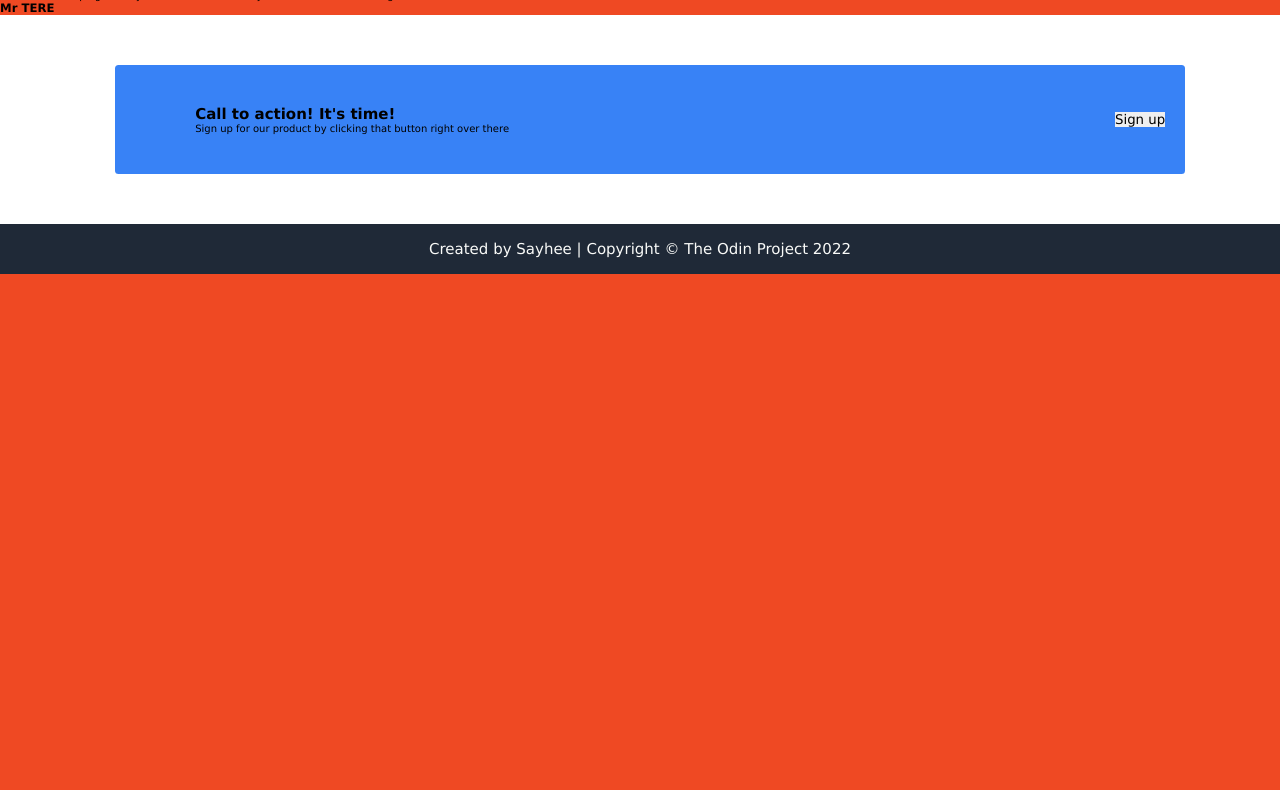
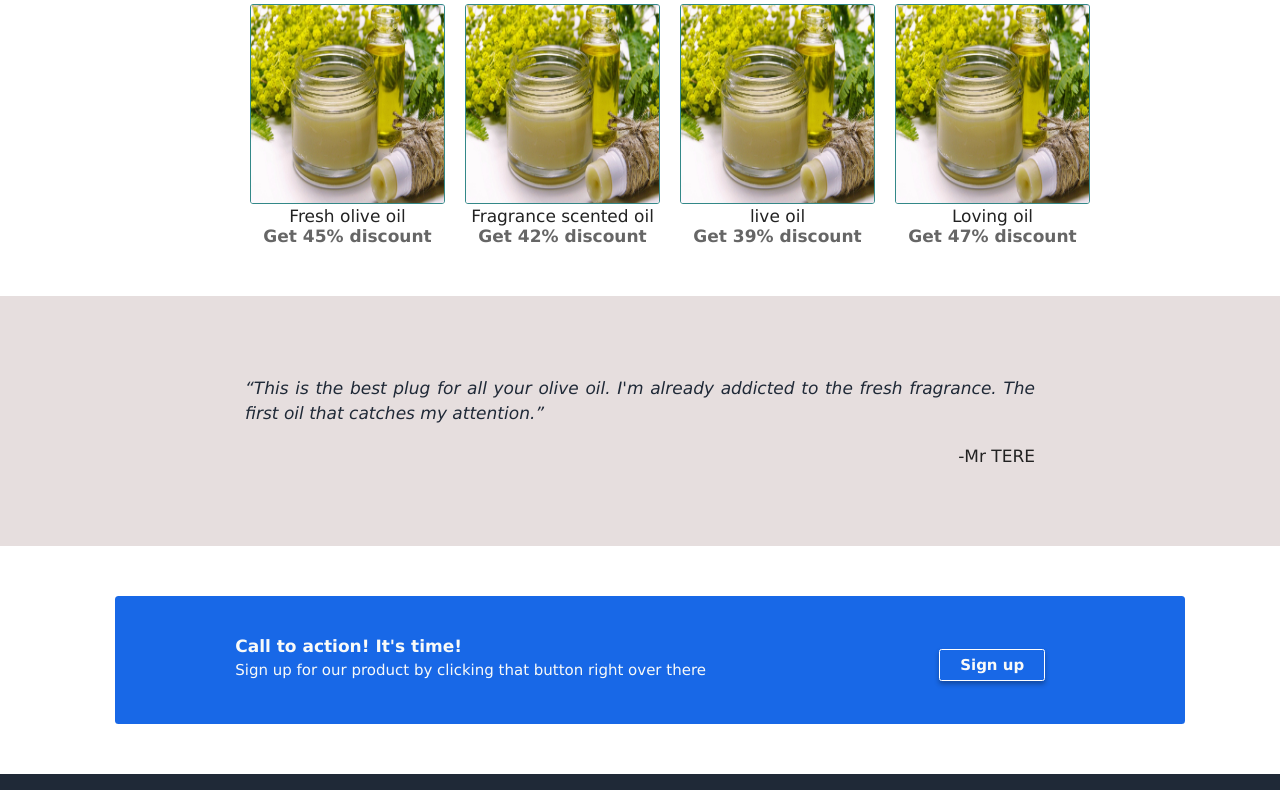
Before and after one commit to Sekeza/Landing-page, a plain HTML site: page index.html in a window 1280 px wide. Shown: the part 538-1328 px from the top of the page. Before the commit the page ends 812 px from the top, so only its background shows below. Drawn offline with Linux system fonts and the light colour scheme.

Commit message:
Styled the product section, quote section, and signup area

```diff
--- a/css/styles.css
+++ b/css/styles.css
@@ -17,9 +17,23 @@ html {
 }
 
 body {
-    background: #ef4923;
+    /* background: #ef4923; */
+    background-color: #fff;
 }
 
+.btn {
+    display: inline-block;
+    margin-top: 1rem;
+    padding: 0.8rem 2rem;
+    font-size: 1.5rem;
+    background-color: none;
+    /* background-color: #0b51c2; */
+    color: #fff;
+    font-weight: bold;
+    border-radius: 0.25rem;
+    box-shadow: 0 0.3rem 0.5rem rgba(0, 0, 0, 0.3);
+    cursor: pointer;
+}
 .hero {
     background-color: #1f2937;
     padding: 0rem 9%;
@@ -35,15 +49,19 @@ body {
 }
 
 .hero .header-1 a {
-    font-size: 1.5rem;
+    font-size: 1.7rem;
     color: #f9faf8;
     font-weight: bold;
 }
 
 .hero .header-1 nav a {
-    font-size: 1.125rem;
+    font-size: 1.5rem;
     color: #e5e7eb;
     padding-right: 2rem;
+}
+
+.hero .header-1 nav a:hover {
+    color: #ef4923;
 }
 
 .hero .header-2 {
@@ -74,16 +92,12 @@ body {
 }
 
 .hero .header-2 .content button {
-    display: inline-block;
-    margin-top: 1rem;
-    padding: 0.8rem 2rem;
-    font-size: 1.5rem;
-    background-color: #3882f6;
-    color: #fff;
-    font-weight: bold;
-    border-radius: 0.25rem;
-    box-shadow: 0 0.3rem 0.5rem rgba(0, 0, 0, 0.3);
     cursor: pointer;
+    background-color: #1868e7;
+}
+
+.hero .header-2 .content button:hover {
+   background-color: #ef4923;
 }
 
 .hero .header-2 .image {
@@ -97,6 +111,79 @@ body {
     padding-right: 2rem;
 }
 
+.product {
+    padding: 5rem 9%;
+}
+
+.product h2 {
+    text-align: center;
+    font-size: 3.5rem;
+    color: #000;
+    padding: 2rem 0;
+}
+
+.product h2 span {
+    color: #ef4923;
+}
+
+.product .item-container {
+    display: grid;
+    grid-template-columns: repeat(auto-fit, minmax(18rem, 1fr));
+    gap: 2rem;
+    width: 90rem;
+    padding-left: 6rem;
+    margin: auto;
+}
+
+.product .item-container .item {
+    text-align: center;
+}
+.product .item-container .item  img {
+    height: 20rem;
+    width: 100%;
+    border: 0.1rem solid #388;
+    border-radius: 0.3rem;
+}
+
+.product .item-container .item span {
+    font-size: 1.7rem;
+    color: #222;
+    padding: 3rem 0;
+}
+
+.product .item-container .item h3 {
+    font-size: 1.7rem;
+    color: #666;
+}
+
+.quote {
+    background-color: rgb(230, 222, 222);
+    padding: 5rem 9%;
+}
+
+.quote div {
+   width: 81rem;
+   margin: auto;
+   padding: 3rem 1rem;
+   text-align: justify;
+}
+
+.quote div q {
+    font-size: 1.7rem;
+    color: #1f2937;
+    font-style: italic;
+    line-height: 2.5rem;
+    padding: 2rem 0;
+}
+
+.quote div h3 {
+    font-size: 1.7rem;
+    color: #222;
+    font-weight: lighter;
+    padding-top: 2rem;
+    text-align: right;
+}
+
 .sign-up {
     background-color: #fff;
     padding: 5rem 9%;
@@ -108,15 +195,42 @@ body {
     justify-content: space-between;
     width: 107rem;
     padding: 2rem;
-    background-color: #3882f6;
+    padding: 2rem 7rem;
+    background-color: #1868e7;
     border-radius: 0.35rem;
     margin: auto;
 }
 
 .sign-up .box-container .box {
-    padding: 2rem 6rem;
+    padding: 2rem 5rem;
+}
+
+.sign-up .box-container .box h2 {
+    font-size: 1.7rem;
+    color: #f9faf8;
 
 }
+
+.sign-up .box-container .box p {
+    font-size: 1.5rem;
+    color: #f9faf8;
+    line-height: 0.8rem;
+    padding: 1rem 0;
+}
+
+.sign-up .box-container .btn {
+    font-size: 1.5rem;
+    color: #f9faf8;
+    line-height: 1rem;
+    padding: 1rem 2rem;
+    background-color: #1868e7;
+    margin-right: 7rem;
+    border: 0.05rem solid #fff;
+}
+
+.sign-up .box-container .btn:hover {
+    background-color: #ef4923;
+ }
 
 
 .footer {
--- a/index.html
+++ b/index.html
@@ -22,7 +22,7 @@
             <div class="content">
                 <h1>This website is awesome</h1>
                 <p>This website has some subtext that goes here under the main title. It's a smalller font and the color is lower</p>
-                <button type="submit">Sign up</button>
+                <button type="submit" class="btn">Sign up</button>
             </div>
             <div class="image">
                 <img src="./images/img-oil1.jpg" alt="olive oil ">
@@ -31,33 +31,35 @@
     </header>
 
     <section class="product" id="product">
-        <h2> Our Featured <span>Products</span> </h2>
+        <h2> Our <span>Featured</span> Products </h2>
         <div class="item-container">
             <div class="item">
-                <img src="" alt="">
+                <img src="./images/img-oil1.jpg" alt="">
                 <span>Fresh olive oil</span>
                 <h3>Get 45% discount</h3>
             </div>
             <div class="item">
-                <img src="" alt="">
+                <img src="./images/img-oil1.jpg" alt="">
                 <span>Fragrance scented oil</span>
                 <h3>Get 42% discount</h3>
             </div>
             <div class="item">
-                <img src="" alt="">
+                <img src="./images/img-oil1.jpg" alt="">
                 <span>live oil</span>
                 <h3>Get 39% discount</h3>
             </div>
             <div class="item">
-                <img src="" alt="">
+                <img src="./images/img-oil1.jpg" alt="">
                 <span>Loving  oil</span>
                 <h3>Get 47% discount</h3>
             </div>
         </div>
+    </section>
 
-        <div class="quote">
-            <p>This is the best plug for all your olive oil. I'm already addicted to the fresh fragrance.</p>
-            <h3>Mr TERE</h3>
+    <section class="quote">
+        <div>
+            <q>This is the best plug for all your olive oil. I'm already addicted to the fresh fragrance. The first oil that catches my attention.</q>
+            <h3>-Mr TERE</h3>
         </div>
     </section>
 
@@ -67,12 +69,9 @@
                 <h2>Call to action! It's time!</h2>
                 <p>Sign up for our product by clicking that button right over there</p>
             </div>
-            <button>Sign up</button>
+            <button class="btn">Sign up</button>
         </div>
-
     </section>
-
-
 
     <section class="footer" id="footer">
         <div>Created by Sayhee | Copyright &copy; The Odin Project 2022</div>
```
